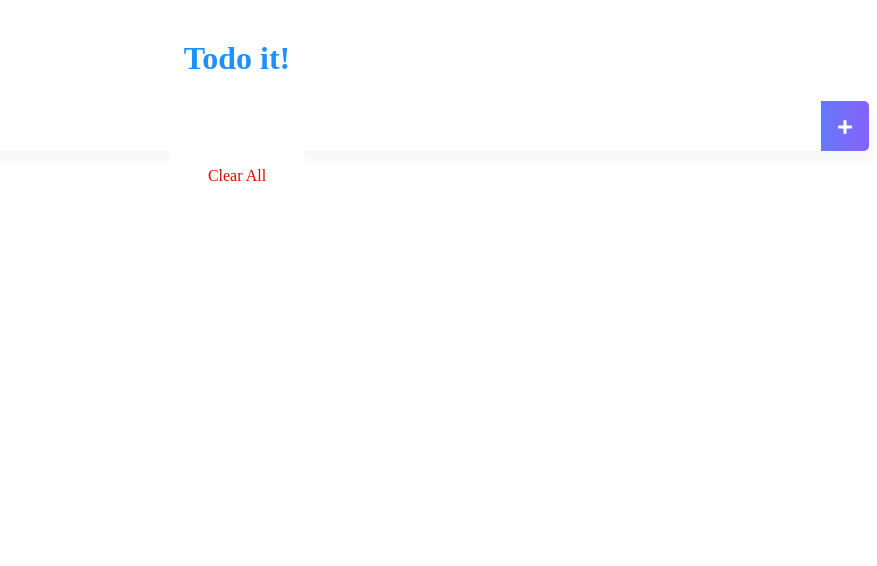
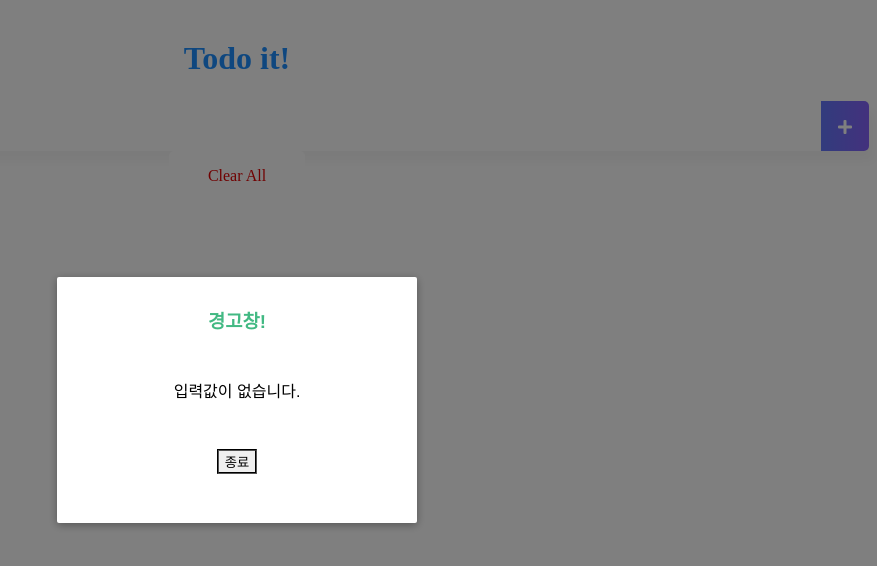
Before and after one commit to Sunset-Kim/Vue_To_do_app, a Vue app in the folder vue-todo/: page / in a window 1280 px wide. Both pictures are taken after a click on the element 1248 px from the left and 126 px from the top of the page. Shown: the top 566 px of the page, without its empty margins (403-1280 px from the left). Built offline with nearby package versions, Linux system fonts and the light colour scheme.

Commit message:
🎨 add modal

```diff
--- a/vue-todo/src/components/TodoInput.vue
+++ b/vue-todo/src/components/TodoInput.vue
@@ -1,18 +1,36 @@
 <template>
   <div class="inputBox shadow">
-      <input type="text" v-model="newTodoitem" v-on:keyup.enter="addTodo">
+      <input ref="input" type="text" v-model="newTodoitem" v-on:keyup.enter="addTodo">
       <span v-on:click="addTodo" class="addContainer">
         <i class="fas fa-plus addBtn"></i>
       </span>
+        <!-- use the modal component, pass in the prop -->
+      <Modal v-if="showModal" @close="showModal = false">
+        <!--
+          you can use custom content here to overwrite
+          default content
+        -->
+        <h3 slot="header">경고창!</h3>
+        <p slot="body">입력값이 없습니다.</p>
+        <p slot="footer">
+          <button @click="showModal = false">종료</button>
+        </p>
+      </Modal>
   </div>
 </template>
 
 <script>
+import Modal from './common/modal.vue'
+
 export default {
   data: function(){
     return {
+      showModal: false,
       newTodoitem: '',
     }
+  },
+  components: {
+    Modal : Modal,
   },
   methods:{
     addTodo: function () {
@@ -20,11 +38,15 @@ export default {
         // this.$emit('이벤트 이름 작명','인자1','인자2'...)
         this.$emit('addTodoItem',this.newTodoitem);
         this.clearInput();
+      } else {
+        this.$refs.input.blur();
+        this.showModal = true;
       }
 
     },
     clearInput: function() {
       this.newTodoitem = '';
+
     },
   }
 }
--- /dev/null
+++ b/vue-todo/src/components/common/modal.vue
@@ -0,0 +1,105 @@
+<template>
+  <transition name="modal">
+    <div class="modal-mask">
+      <div class="modal-wrapper">
+        <div class="modal-container">
+
+          <div class="modal-header">
+            <slot name="header">
+              default header
+            </slot>
+          </div>
+
+          <div class="modal-body">
+            <slot name="body">
+              default body
+            </slot>
+          </div>
+
+          <div class="modal-footer">
+            <slot name="footer">
+              default footer
+              <button class="modal-default-button" @click="$emit('close')">
+                OK
+              </button>
+            </slot>
+          </div>
+        </div>
+      </div>
+    </div>
+  </transition>
+</template>
+
+<script>
+export default {
+
+}
+</script>
+
+<style>
+.modal-mask {
+  position: fixed;
+  z-index: 9998;
+  top: 0;
+  left: 0;
+  width: 100%;
+  height: 100%;
+  background-color: rgba(0, 0, 0, .5);
+  display: table;
+  transition: opacity .3s ease;
+}
+
+.modal-wrapper {
+  display: table-cell;
+  vertical-align: middle;
+}
+
+.modal-container {
+  width: 300px;
+  margin: 0px auto;
+  padding: 20px 30px;
+  background-color: #fff;
+  border-radius: 2px;
+  box-shadow: 0 2px 8px rgba(0, 0, 0, .33);
+  transition: all .3s ease;
+  font-family: Helvetica, Arial, sans-serif;
+}
+
+.modal-header h3 {
+  margin-top: 0;
+  color: #42b983;
+}
+
+.modal-body {
+  margin: 20px 0;
+}
+
+.modal-default-button {
+  float: right;
+}
+
+/*
+ * The following styles are auto-applied to elements with
+ * transition="modal" when their visibility is toggled
+ * by Vue.js.
+ *
+ * You can easily play with the modal transition by editing
+ * these styles.
+ */
+
+.modal-enter-from {
+  opacity: 0.8;
+}
+.modal-enter-to {
+    opacity: 0.1;
+}
+.modal-leave-active {
+  opacity: 0;
+}
+
+.modal-enter .modal-container,
+.modal-leave-active .modal-container {
+  -webkit-transform: scale(1.2);
+  transform: scale(1.2);
+}
+</style>
```
